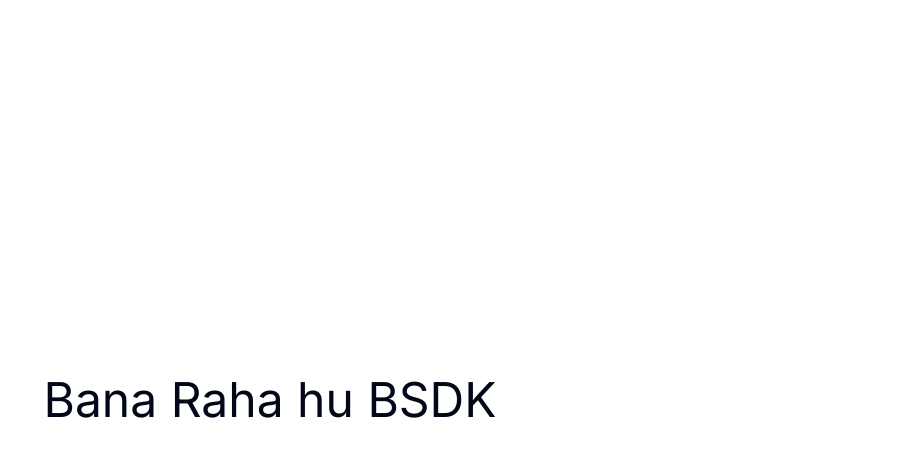
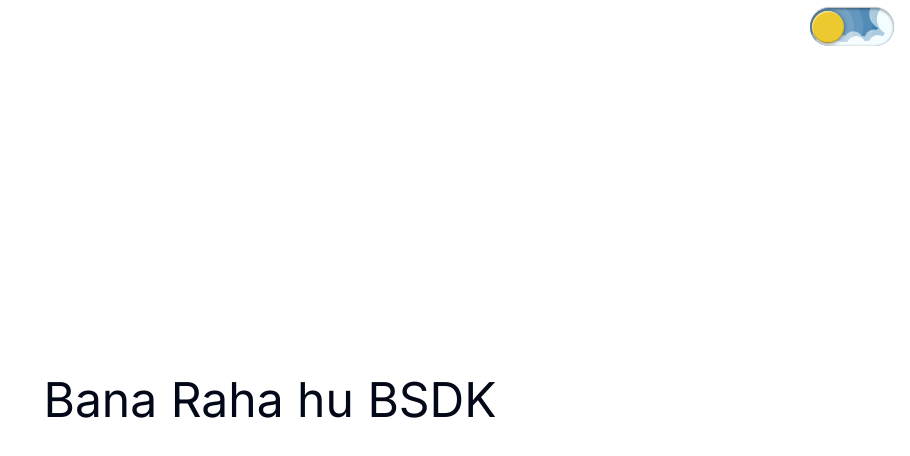
Before and after one commit to visionjain/Turfify, a Next.js app: page /forgotpass in a window 1280 px wide. Shown: the top 456 px of the page, without its empty margins (370-1280 px from the left). Built offline with nearby package versions, Linux system fonts and the light colour scheme.

Commit message:
yupbutton

```diff
--- a/src/app/forgotpass/page.tsx
+++ b/src/app/forgotpass/page.tsx
@@ -1,11 +1,15 @@
+import DarkModeButton from '@/components/darkmode/page'
 import React from 'react'
 
 const Forgotpass = () => {
-  return (
-    <div className='flex items-center justify-center h-screen text-5xl'>
-      Bana Raha hu BSDK
-    </div>
-  )
+    return (
+        <div>
+            <DarkModeButton/>
+            <div className='flex items-center justify-center h-screen text-5xl'>
+                Bana Raha hu BSDK
+            </div>
+        </div>
+    )
 }
 
 export default Forgotpass
```
